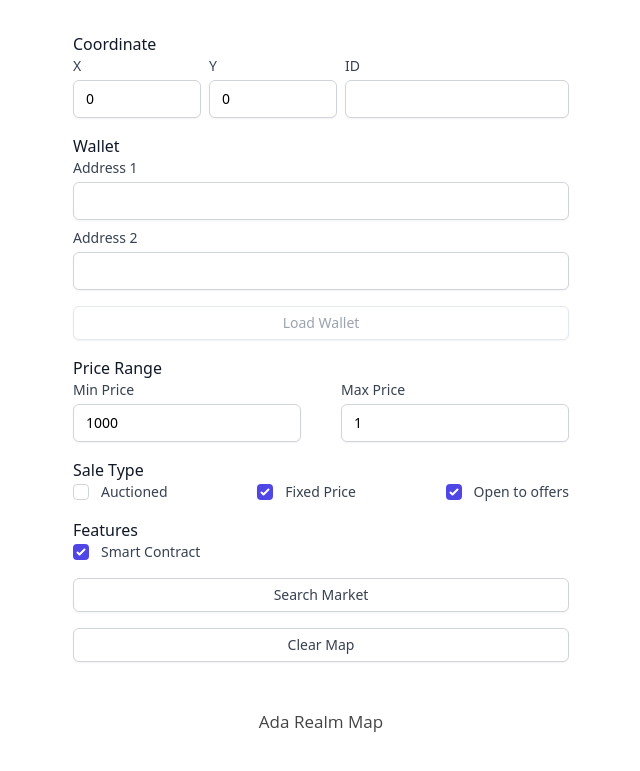
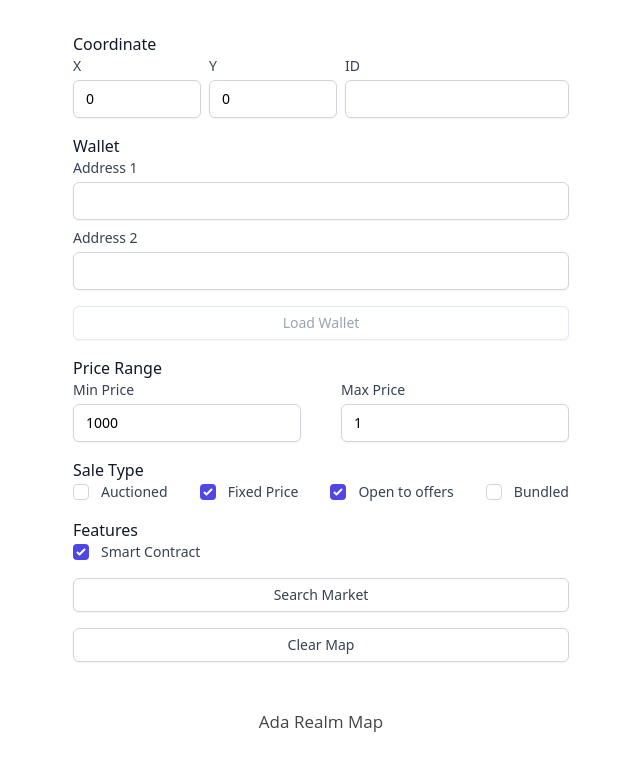
Before and after one commit to jurgel/adarealm-market-map, a Vue app: page / in a window 1280 px wide. Shown: the top 771 px of the page, without its empty margins (319-959 px from the left). Built offline with nearby package versions, Linux system fonts and the light colour scheme; no server answers; a web font is replaced by a local one.

Commit message:
cnft bundle support

```diff
--- a/src/components/Map.vue
+++ b/src/components/Map.vue
@@ -28,7 +28,7 @@
     type: 'heatmap',
     hoverongaps: false,
     hovertemplate:
-      '<b>%{text.name}</b><br><br>Plot %{x}, %{y}<br>Price: %{z}' +
+      '<b>%{text.name}</b><br><br>Plot %{x}, %{y}<br>Price: %{z}<br>Type: %{text.subtype}' +
       '<extra></extra>',
   },
   {
@@ -129,10 +129,11 @@
 
 let priceMin = ref(1000)
 let priceMax = ref(1)
-//let saleTypes = ["listing", "offer", "auction"];
+//let saleTypes = ["listing", "offer", "auction", "bundle"];
 let saleTypeListing = ref(true)
 let saleTypeOffer = ref(true)
 let saleTypeAuction = ref(false)
+let saleTypeBundle = ref(false)
 let featureSmartContract = ref(true)
 let walletAddress1 = ref('')
 let walletAddress2 = ref('')
@@ -146,6 +147,7 @@
 let curSaleTypeListing = saleTypeListing.value
 let curSaleTypeOffer = saleTypeOffer.value
 let curSaleTypeAuction = saleTypeAuction.value
+let curSaleTypeBundle = saleTypeBundle.value
 let curFeatureSmartContract = featureSmartContract.value
 
 let loadingItemCount = ref(0)
@@ -228,6 +230,9 @@
   if (curSaleTypeAuction) {
     saleTypes.push('auction')
   }
+  if (curSaleTypeBundle) {
+    saleTypes.push('bundle')
+  }
 
   return axios.post('https://api.cnft.io/market/listings', {
     search: adarealmPolicy,
@@ -269,6 +274,7 @@
             type: 'cnft',
             id: el._id,
             name: el.assets[0].assetId,
+            subtype: el.type,
           }
         })
 
@@ -294,14 +300,23 @@
         loadingMaxPage.value = Math.ceil(response.data.count / itemPerPage)
 
         response.data.results.forEach((el) => {
-          const ty = el.assets[0].metadata.Coordinates.y - minY
-          const tx = el.assets[0].metadata.Coordinates.x - minX
-          plotData[0].z[ty][tx] = el.price / priceMul
-          plotData[0].text[ty][tx] = {
-            type: 'cnft',
-            id: el._id,
-            name: el.assets[0].assetId,
+          const tprice = el.price / priceMul
+          let tsubtype = el.type
+          if (el.type === 'bundle') {
+            tsubtype += '|' + el._id.substring(el._id.length - 5)
           }
+
+          el.assets.forEach((asset) => {
+            const ty = asset.metadata.Coordinates.y - minY
+            const tx = asset.metadata.Coordinates.x - minX
+            plotData[0].z[ty][tx] = tprice
+            plotData[0].text[ty][tx] = {
+              type: 'cnft',
+              id: el._id,
+              name: asset.assetId,
+              subtype: tsubtype,
+            }
+          })
         })
 
         Plotly.redraw('plot')
@@ -342,6 +357,7 @@
   curSaleTypeListing = saleTypeListing.value
   curSaleTypeOffer = saleTypeOffer.value
   curSaleTypeAuction = saleTypeAuction.value
+  curSaleTypeBundle = saleTypeBundle.value
   curFeatureSmartContract = featureSmartContract.value
 
   resetMarketData()
@@ -627,6 +643,21 @@
               </label>
             </div>
           </div>
+          <div class="flex items-start">
+            <div class="flex items-center h-5">
+              <input
+                v-model="saleTypeBundle"
+                name="bundled"
+                type="checkbox"
+                class="focus:ring-indigo-500 h-4 w-4 text-indigo-600 border-gray-300 rounded"
+              />
+            </div>
+            <div class="ml-3 text-sm">
+              <label for="bundled" class="font-medium text-gray-700">
+                Bundled
+              </label>
+            </div>
+          </div>
         </div>
       </div>
 
```
